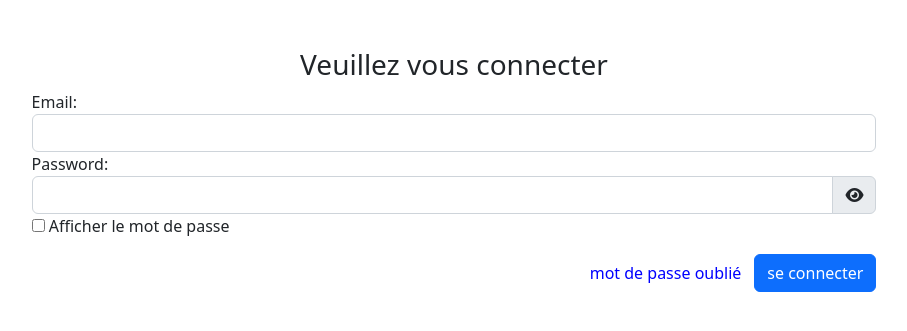
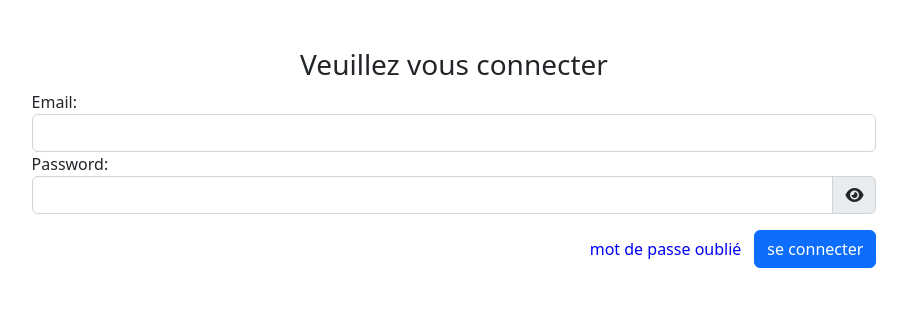
Before and after one commit to Cphil31/renfort_immo_app, a Symfony app: template templates/login/index.html.twig in a window 1280 px wide. Shown: the part 72-403 px from the top of the page, without its empty margins (186-1093 px from the left). Run offline with Twig, Linux system fonts and the light colour scheme; the template is opened without the code that fills it, so the values that code supplies are empty; some libraries are stand-ins or nearby versions.

Commit message:
update login page

```diff
--- a/templates/login/index.html.twig
+++ b/templates/login/index.html.twig
@@ -27,10 +27,6 @@
                                         <i class="fas fa-eye"></i>
                                     </span>
                                 </div>
-                                <label for="checkbox">
-                                    <input type="checkbox" id="checkbox" onclick="showPassword()">
-                                    Afficher le mot de passe
-                                </label>
 
                                 {# If you want to control the URL the user is redirected to on success
                                 <input type="hidden" name="_target_path" value="/account"> #}
```
Also changed, not shown: public/assets/js/login.js.
